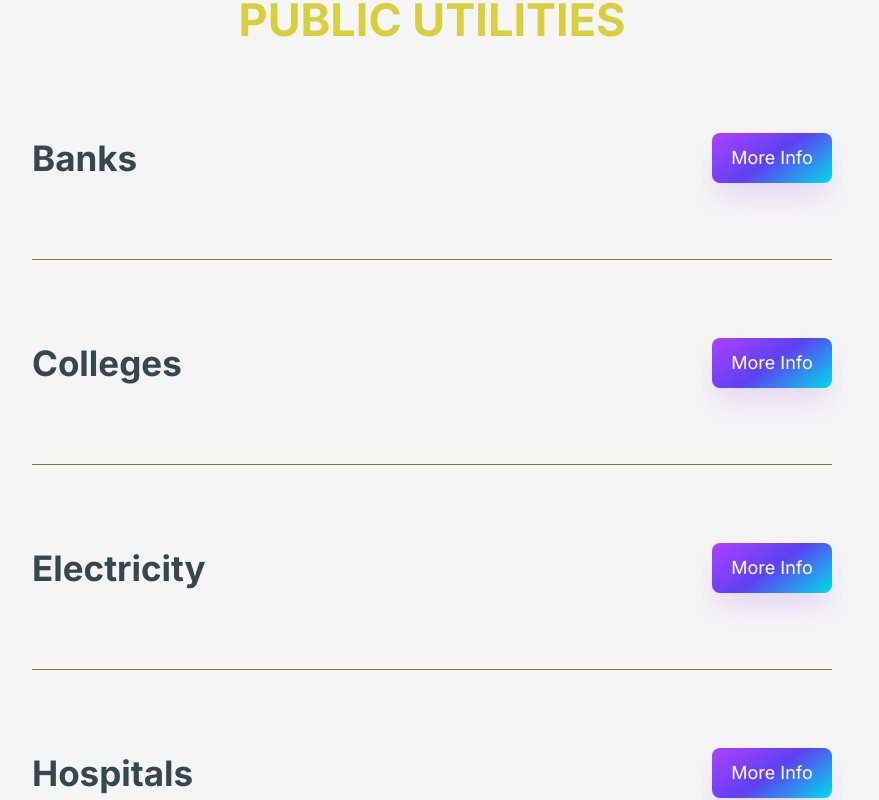
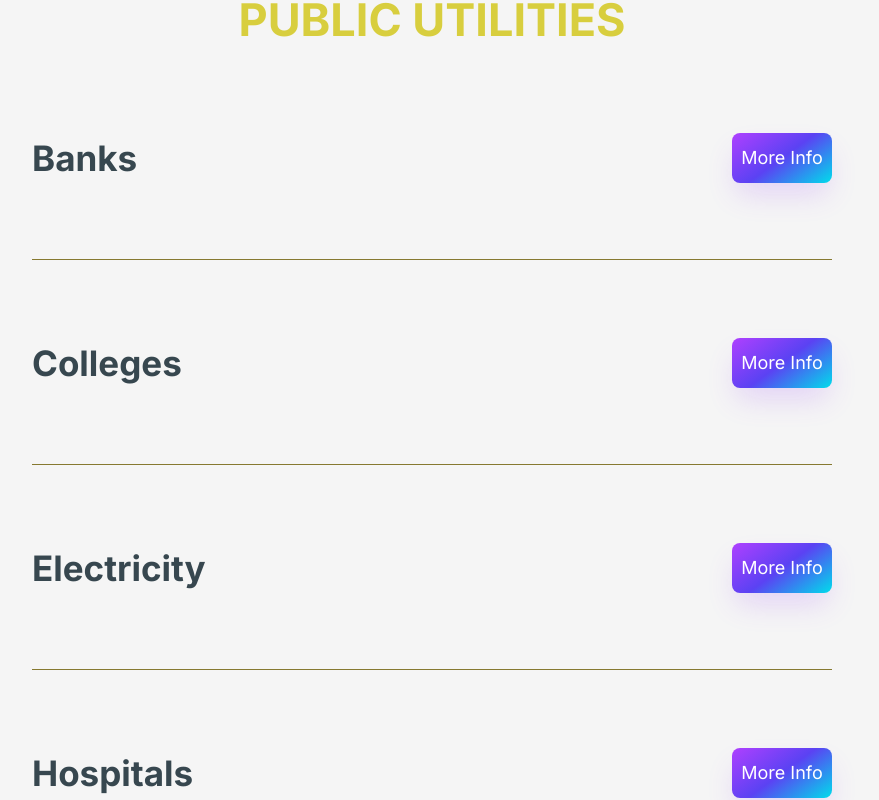
Before and after one commit to abk2191/coochbehar, a React (Vite) app: page / in a window 1280 px wide. Shown: the part 8620-9420 px from the top of the page, without its empty margins (208-1087 px from the left). Built offline with nearby package versions, Linux system fonts and the light colour scheme; a web font is replaced by a local one.

Commit message:
Added new features

```diff
--- a/src/index.css
+++ b/src/index.css
@@ -423,7 +423,7 @@ body {
   justify-content: center;
   line-height: 1em;
   max-width: 100%;
-  min-width: 120px;
+  width: 100px;
   padding: 3px;
   text-decoration: none;
   user-select: none;
```
